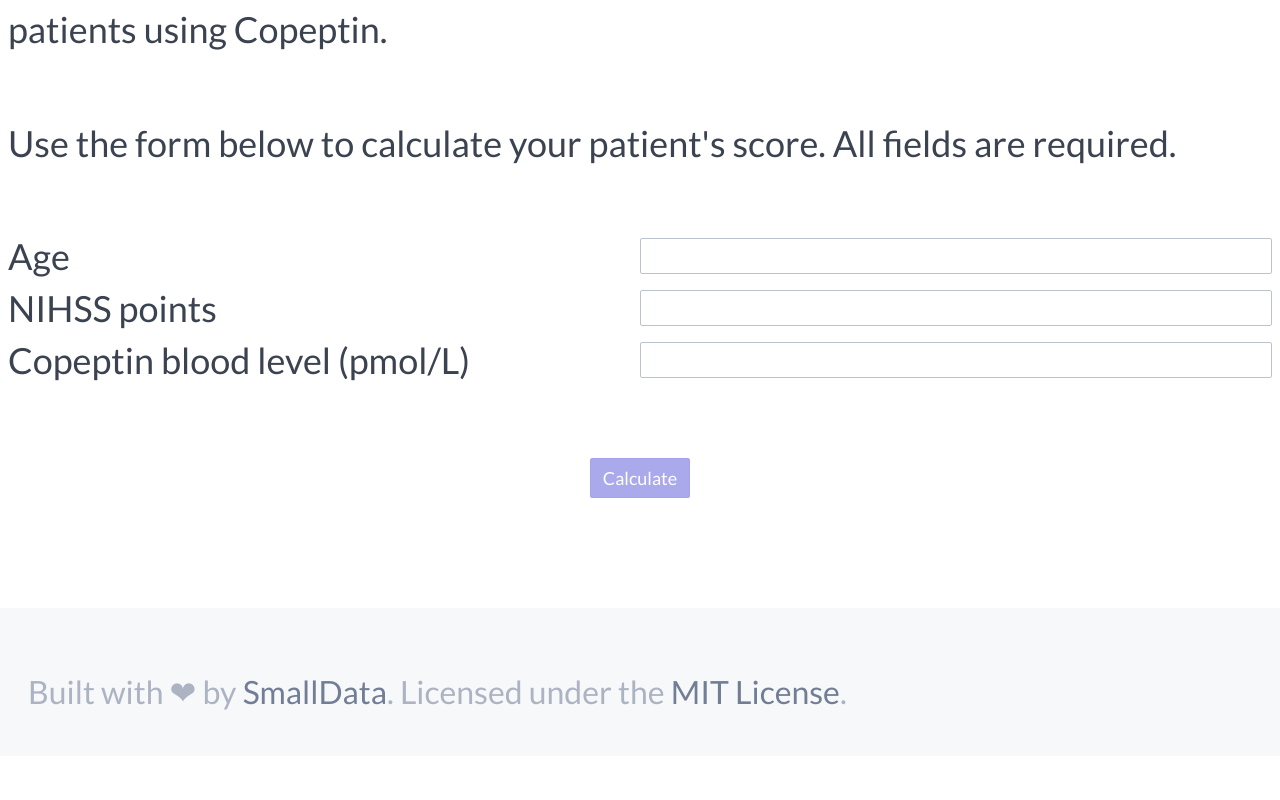
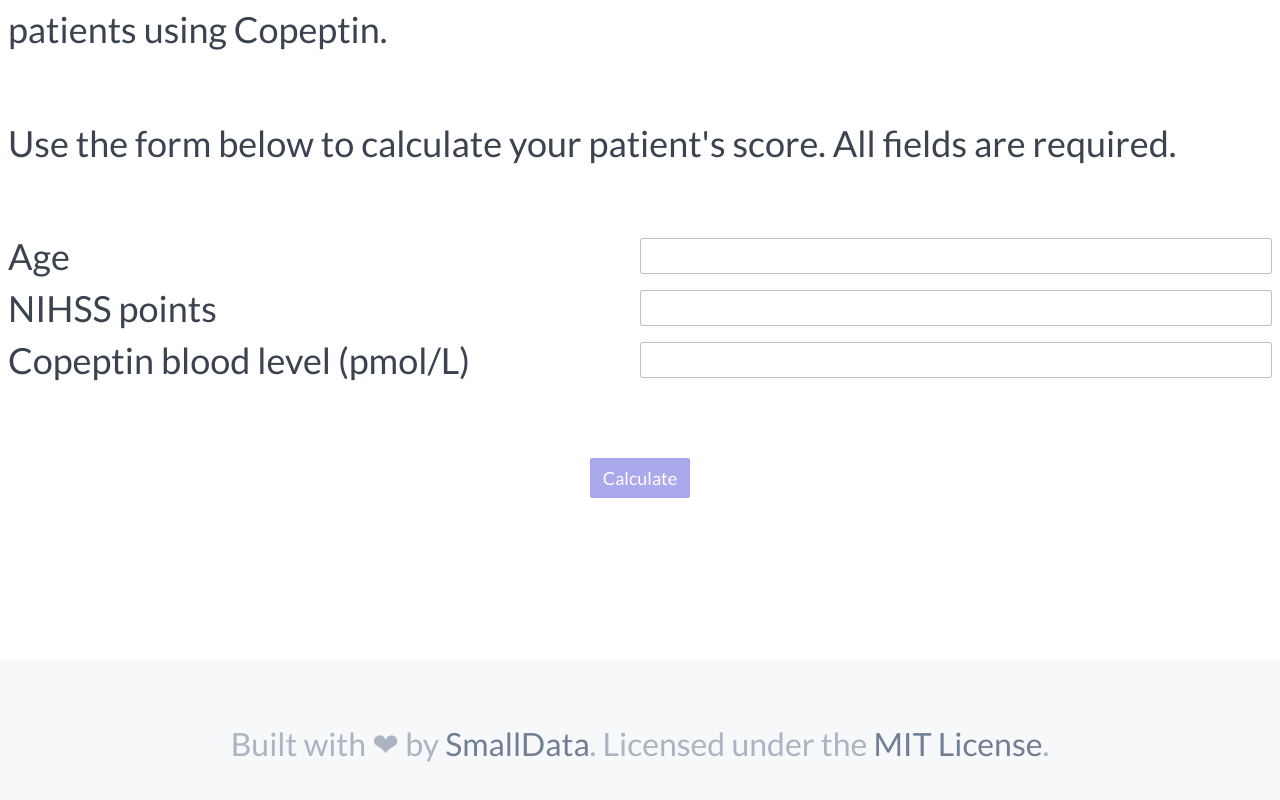
Before and after one commit to stroke-outcome/the-corisk-score, a React (Create React App) app: page / in a window 1280 px wide. Shown: the part 300-1100 px from the top of the page. Before the commit the page ends 1056 px from the top, so only its background shows below. Built offline with nearby package versions, Linux system fonts and the light colour scheme.

Commit message:
Renaming + sticky footer

```diff
--- a/src/App.js
+++ b/src/App.js
@@ -5,8 +5,8 @@ import React, {Component} from 'react';
 import parseUrlQueryKeyValue from './core/parseUrlQueryKeyValue';
 
 import Footer from './components/Footer';
-import CoScoreResult from './components/CoScoreResult';
-import CoScoreForm from './components/CoScoreForm';
+import CoRiskScoreResult from './components/CoRiskScoreResult';
+import CoRiskScoreForm from './components/CoRiskScoreForm';
 
 import calculateCoRiskScore, {validateAge, validateNihssPoints, validateCopeptinLevel} from './core/coRiskScore';
 
@@ -35,10 +35,10 @@ class App extends Component {
 
   renderContent() {
     if (this.state.percentage) {
-      return (<CoScoreResult percentage={this.state.percentage}/>);
+      return (<CoRiskScoreResult percentage={this.state.percentage}/>);
     }
 
-    return (<CoScoreForm
+    return (<CoRiskScoreForm
       age={this.state.age}
       nihss={this.state.nihss}
       copeptin={this.state.copeptin}/>);
--- a/src/components/CoScoreForm.js
+++ b/src/components/CoRiskScoreForm.js
@@ -39,7 +39,7 @@ const updateState = (newState) => {
 /**
  * Note that the default values are undefined
  */
-class CoScoreForm extends Component {
+class CoRiskScoreForm extends Component {
 
   constructor(props) {
     super(props);
@@ -202,4 +202,4 @@ class CoScoreForm extends Component {
   }
 }
 
-export default CoScoreForm;
+export default CoRiskScoreForm;
--- a/src/components/co-score-result.css
+++ b/src/components/CoRiskScoreResult.css
@@ -32,8 +32,8 @@
 
 @media (min-width: 400px) {
   #score {
-    height: 330px;
-    width: 330px;
+    height: 350px;
+    width: 350px;
   }
   #score-content-value {
     font-size: 20rem;
@@ -46,8 +46,8 @@
 
 @media (min-width: 480px) {
   #score {
-    height: 360px;
-    width: 360px;
+    height: 400px;
+    width: 400px;
   }
   #score-content-value {
     font-size: 22rem;
--- a/src/components/CoScoreResult.js
+++ b/src/components/CoRiskScoreResult.js
@@ -1,11 +1,11 @@
 import React from 'react';
 
-import './co-score-result.css';
+import './CoRiskScoreResult.css';
 
-const CoScoreResult = (props) => {
+const CoRiskScoreResult = (props) => {
 
   return (
-    <div className="container grid-960">
+    <div className="container grid-480">
       <div className="text-center">
         <h1 className="app-title">Calculated CoRisk Score</h1>
         <div className="centered" id="score">
@@ -37,4 +37,4 @@ const CoScoreResult = (props) => {
 
 };
 
-export default CoScoreResult;
+export default CoRiskScoreResult;
--- a/src/components/footer.css
+++ b/src/components/Footer.css
@@ -1,6 +1,8 @@
 footer {
   font-size: 1.6rem;
-  margin-top: 5rem;
+  position: absolute;
+  width: 100%;
+  bottom: 0;
 }
 
 .grid-footer {
--- a/src/components/Footer.js
+++ b/src/components/Footer.js
@@ -1,12 +1,12 @@
 import React from 'react';
 
-import './footer.css';
+import './Footer.css';
 
 const Footer = (props) => {
 
   return (
     <footer className="bg-gray">
-      <section id="copyright" className="grid-footer container grid-480">
+      <section id="copyright" className="grid-footer container grid-480 text-center">
         Built with ❤ by <a href="https://smalldata.tech">SmallData</a>. Licensed under the <a href="https://github.com/usb-neurology/the-corisk-score/blob/master/LICENSE">MIT License</a>.
       </section>
     </footer>
--- a/src/index.css
+++ b/src/index.css
@@ -1,6 +1,21 @@
+html {
+  height: 100%;
+  box-sizing: border-box;
+}
+
+*,
+*:before,
+*:after {
+  box-sizing: inherit;
+}
+
+
 body {
   font-family: Lato, "Open Sans", "Helvetica Neue", Helvetica, Arial, sans-serif;
   font-size: 1.8rem;
+  min-height: 100%;
+  padding-bottom: 15rem;
+  position: relative;
 }
 
 
```
